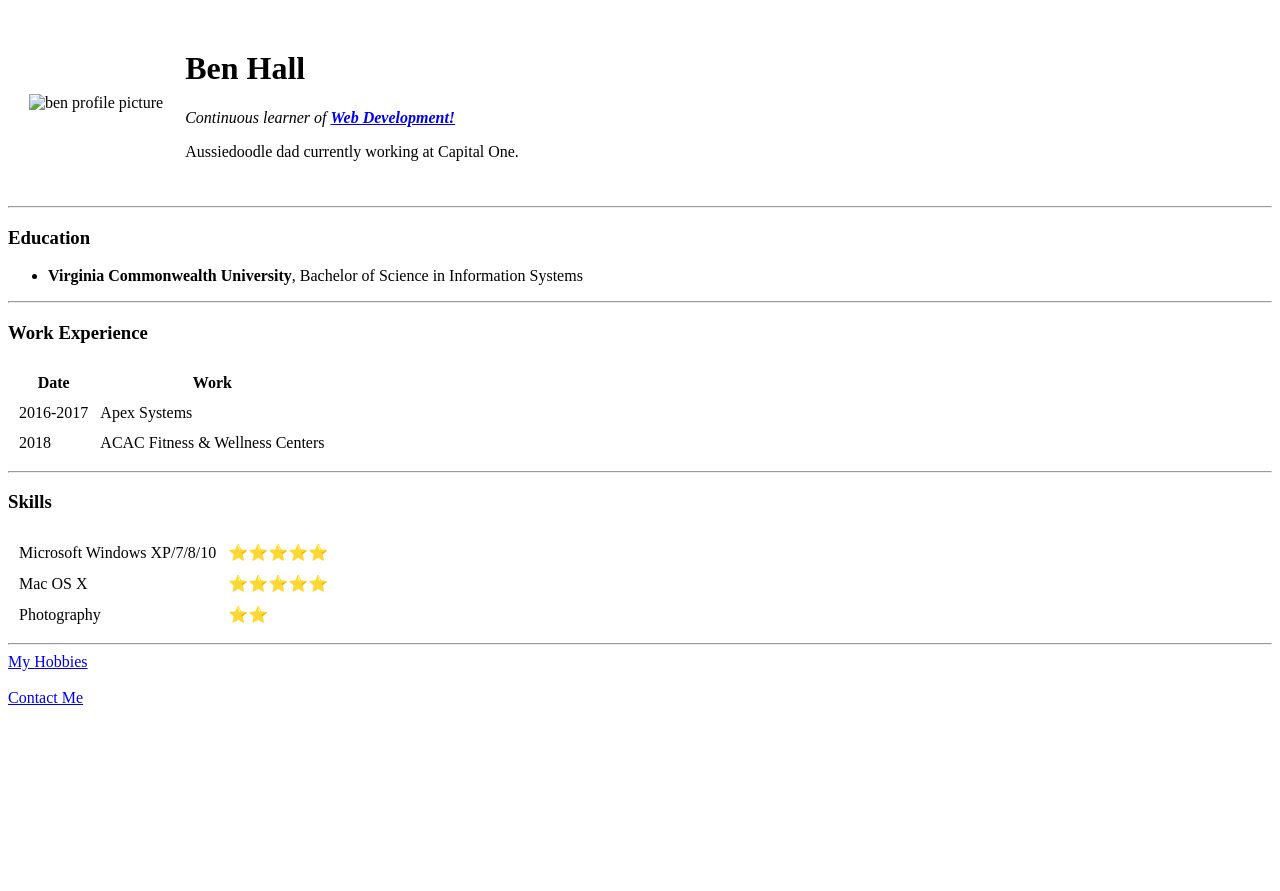
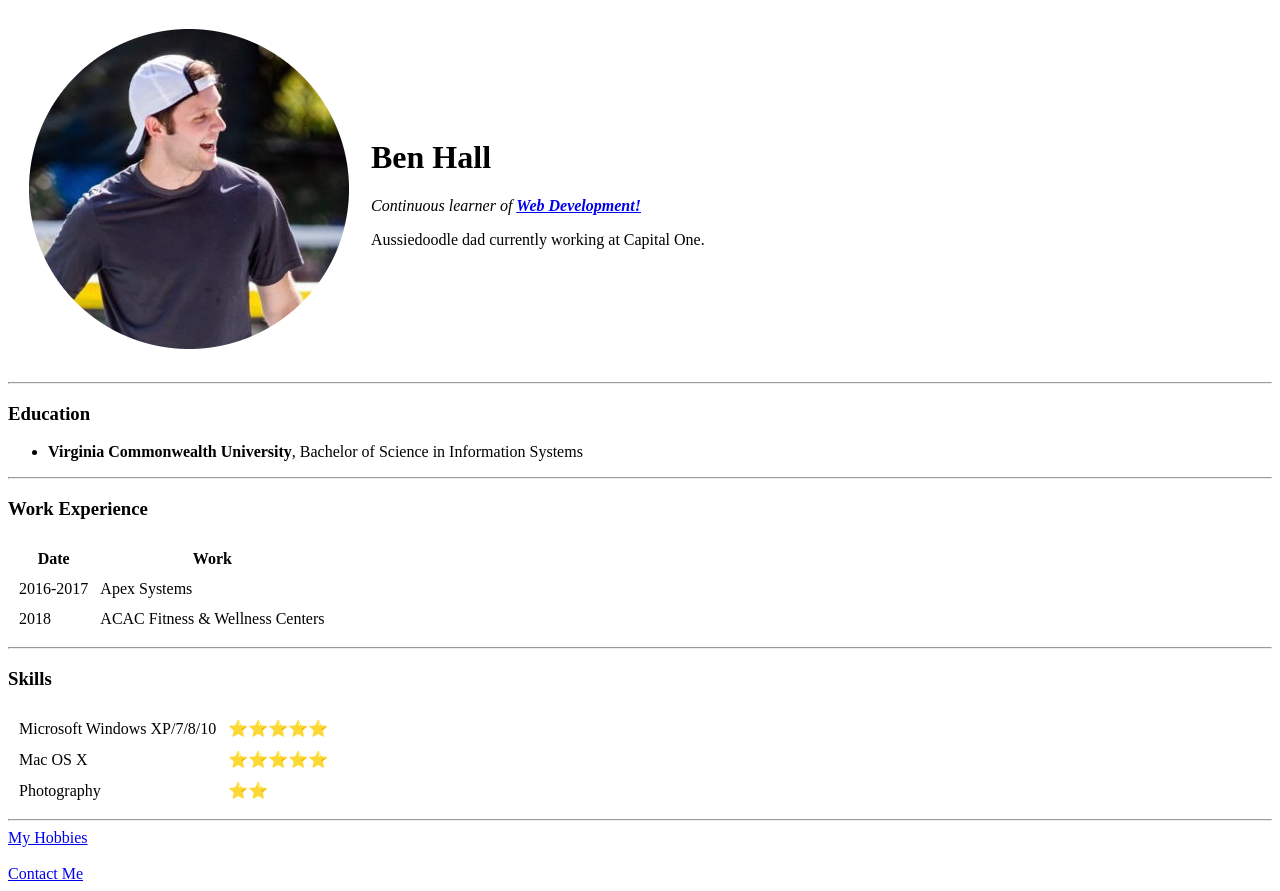
Before and after one commit to cbenhall/cv, a plain HTML site: page index.html in a window 1280 px wide. Before the commit the page ends 800 px from the top, so only its background shows below. Drawn offline with Linux system fonts and the light colour scheme.

Commit message:
Update index.html

```diff
--- a/index.html
+++ b/index.html
@@ -9,7 +9,7 @@
 <body>
   <table cellspacing="20">
     <tr>
-      <td><img src="images/kK_pJ47G_400x400-modified.png" alt="ben profile picture"></td>
+      <td><img src="kK_pJ47G_400x400-modified.png" alt="ben profile picture"></td>
       <td>
         <h1>Ben Hall</h1>
         <p><em>Continuous learner of <strong><a href="https://www.w3schools.com/whatis/">Web Development!</a></strong></em></p>
```
